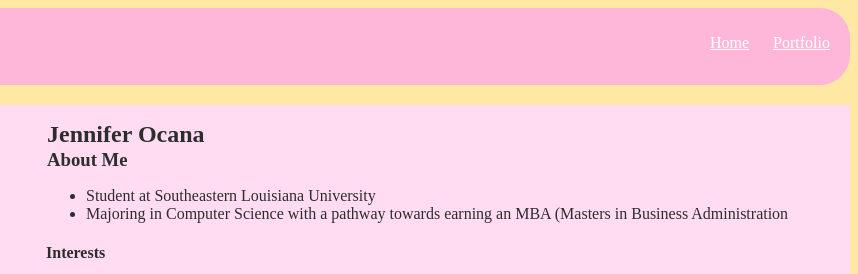
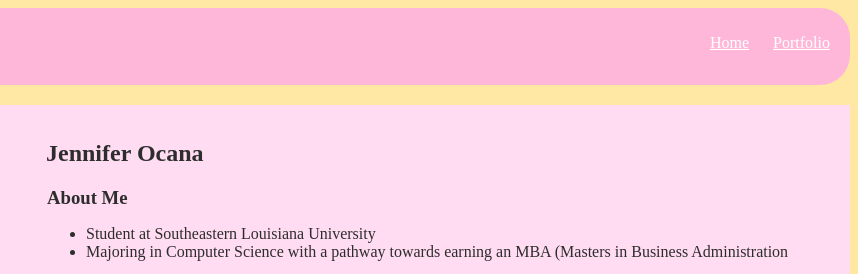
Before and after one commit to JenniferOcana/JenniferOcana.github.io, a plain HTML site: page index.html in a window 1280 px wide. Shown: the top 274 px of the page, 422-1280 px from the left. Drawn offline with Linux system fonts and the light colour scheme.

Commit message:
Update style.css

```diff
--- a/style.css
+++ b/style.css
@@ -59,7 +59,7 @@ main {
     border: 10px black ridge;
     padding: 15px;
 }
-h2, h3 {
+h3, h4 {
     margin: 1px;
 }
   /* portfolio styles */
```
